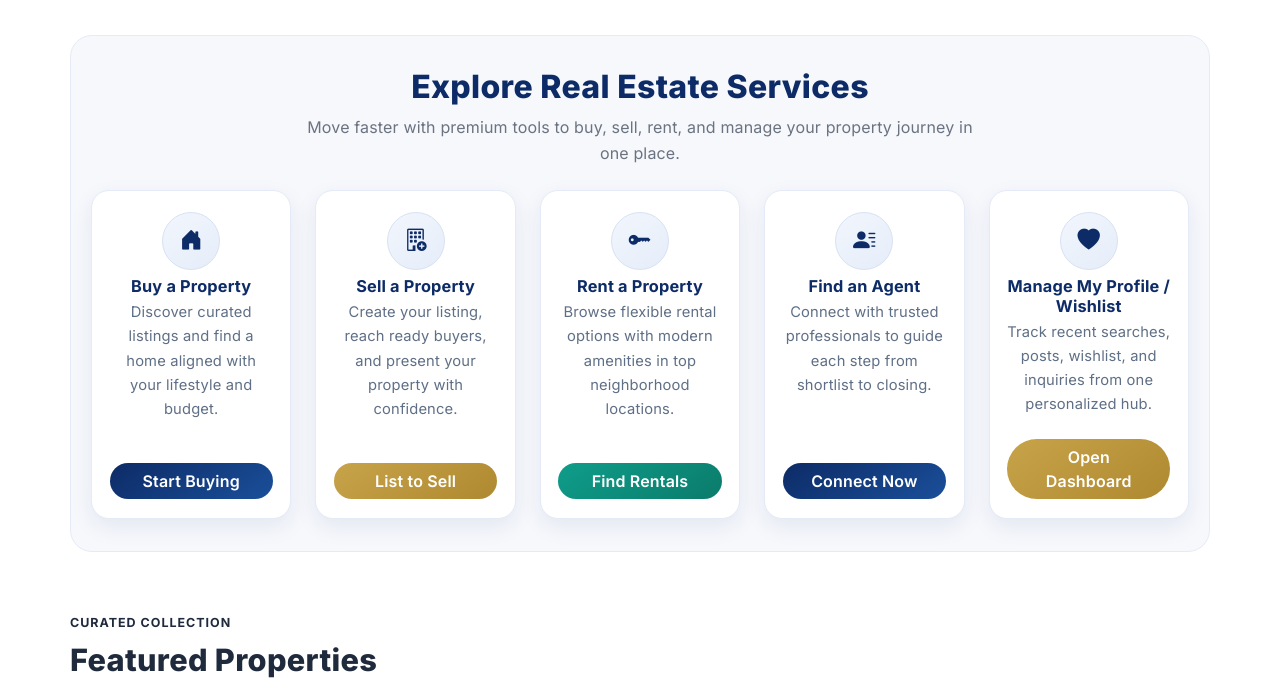
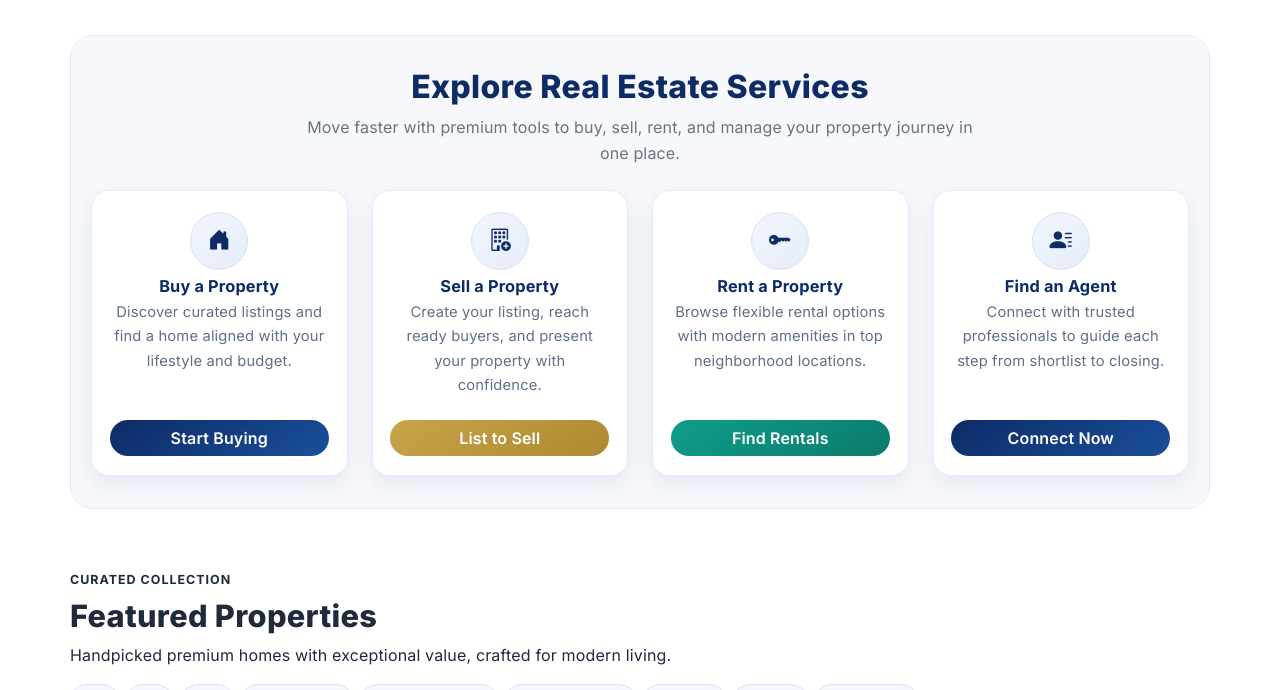
Before and after one commit to pemajo-sudo/real-estate-project, a Django app: page / in a window 1280 px wide. Shown: the part 782-1472 px from the top of the page. Run offline with Django 5.2, Linux system fonts and the light colour scheme; data comes from the database, SQL or seed files in the repository.

Commit message:
Modify homepage animations and transitions

```diff
--- a/listings/templates/listings/base.html
+++ b/listings/templates/listings/base.html
@@ -120,7 +120,7 @@
             margin: 0 4px;
             padding: 0.45rem 0.65rem;
             position: relative;
-            transition: color var(--transition);
+            transition: color var(--transition), transform var(--transition);
         }
 
         .navbar-nav .nav-link::after {
@@ -139,6 +139,7 @@
         .navbar-nav .nav-link:hover,
         .navbar-nav .nav-link.active {
             color: var(--primary);
+            transform: translateY(-1px);
         }
 
         .navbar-nav .nav-link:hover::after,
@@ -167,18 +168,19 @@
             padding: 0.45rem 0;
             margin-top: 8px;
             min-width: 200px;
-            animation: dropdownFadeIn 0.2s ease;
+            animation: dropdownFadeIn 0.26s cubic-bezier(0.2, 0.8, 0.2, 1);
+            transform-origin: top right;
         }
 
         @keyframes dropdownFadeIn {
             from {
                 opacity: 0;
-                transform: translateY(-6px);
+                transform: translateY(-8px) scale(0.985);
             }
 
             to {
                 opacity: 1;
-                transform: translateY(0);
+                transform: translateY(0) scale(1);
             }
         }
 
@@ -226,7 +228,7 @@
         .btn {
             border-radius: var(--radius-pill);
             font-weight: 600;
-            transition: all var(--transition);
+            transition: background-color var(--transition), color var(--transition), border-color var(--transition), box-shadow var(--transition), transform var(--transition);
             cursor: pointer;
             text-decoration: none;
         }
@@ -694,6 +696,15 @@
                 margin-top: 48px;
             }
         }
+        @media (prefers-reduced-motion: reduce) {
+            .navbar-nav .nav-link,
+            .navbar-nav .dropdown-menu,
+            .btn {
+                transition: none !important;
+                animation: none !important;
+                transform: none !important;
+            }
+        }
 
         @media (min-width: 992px) {
             main.container {
--- a/listings/templates/listings/home.html
+++ b/listings/templates/listings/home.html
@@ -75,12 +92,18 @@
         flex-direction: column;
         justify-content: space-between;
         gap: 0.75rem;
-        transition: transform 0.22s ease, box-shadow 0.22s ease;
+        transition: transform 0.24s ease, box-shadow 0.24s ease, border-color 0.24s ease;
+        animation: softFadeUp 0.5s ease-out both;
     }
     .service-card:hover {
         transform: translateY(-5px);
         box-shadow: 0 14px 28px rgba(13, 43, 102, 0.13);
+        border-color: #d1deef;
     }
+    .home-actions-section .col:nth-child(1) .service-card { animation-delay: 0.04s; }
+    .home-actions-section .col:nth-child(2) .service-card { animation-delay: 0.08s; }
+    .home-actions-section .col:nth-child(3) .service-card { animation-delay: 0.12s; }
+    .home-actions-section .col:nth-child(4) .service-card { animation-delay: 0.16s; }
     .service-icon {
         width: 58px;
         height: 58px;
@@ -135,7 +158,7 @@
         <p>Move faster with premium tools to buy, sell, rent, and manage your property journey in one place.</p>
     </div>
 
-    <div class="row row-cols-1 row-cols-md-2 row-cols-lg-3 row-cols-xl-5 g-4">
+    <div class="row row-cols-1 row-cols-md-2 row-cols-lg-2 row-cols-xl-4 g-4">
         <div class="col">
             <div class="service-card">
                 <div>
@@ -174,16 +197,6 @@
                     <p>Connect with trusted professionals to guide each step from shortlist to closing.</p>
                 </div>
                 <a href="{% url 'compare_properties' %}" class="btn btn-action-blue rounded-pill px-3">Connect Now</a>
-            </div>
-        </div>
-        <div class="col">
-            <div class="service-card">
-                <div>
-                    <span class="service-icon"><i class="bi bi-heart-fill"></i></span>
-                    <h3>Manage My Profile / Wishlist</h3>
-                    <p>Track recent searches, posts, wishlist, and inquiries from one personalized hub.</p>
-                </div>
-                <a href="{% url 'wishlist' %}" class="btn btn-action-gold rounded-pill px-3">Open Dashboard</a>
             </div>
         </div>
     </div>
```
Also changed, not shown: other parts of listings/templates/listings/home.html (+33 -1 lines).
